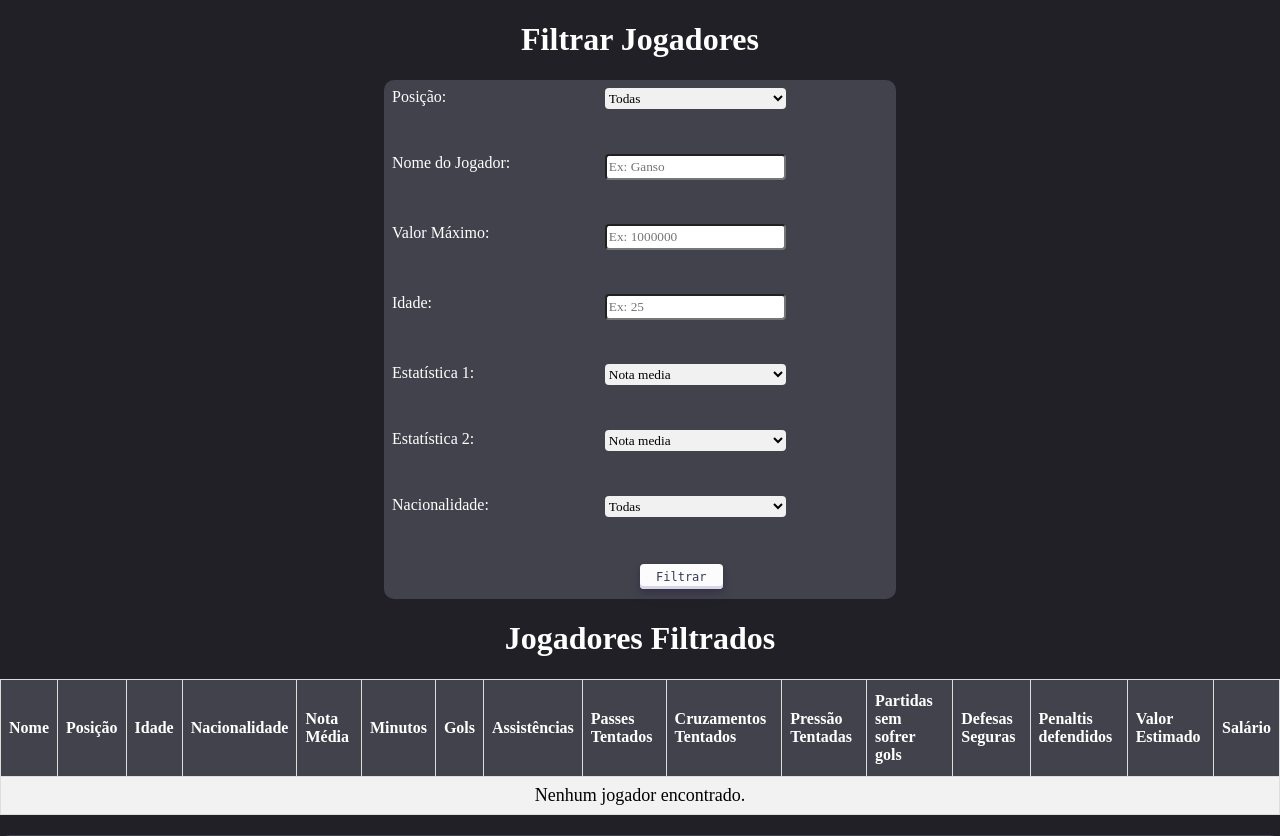
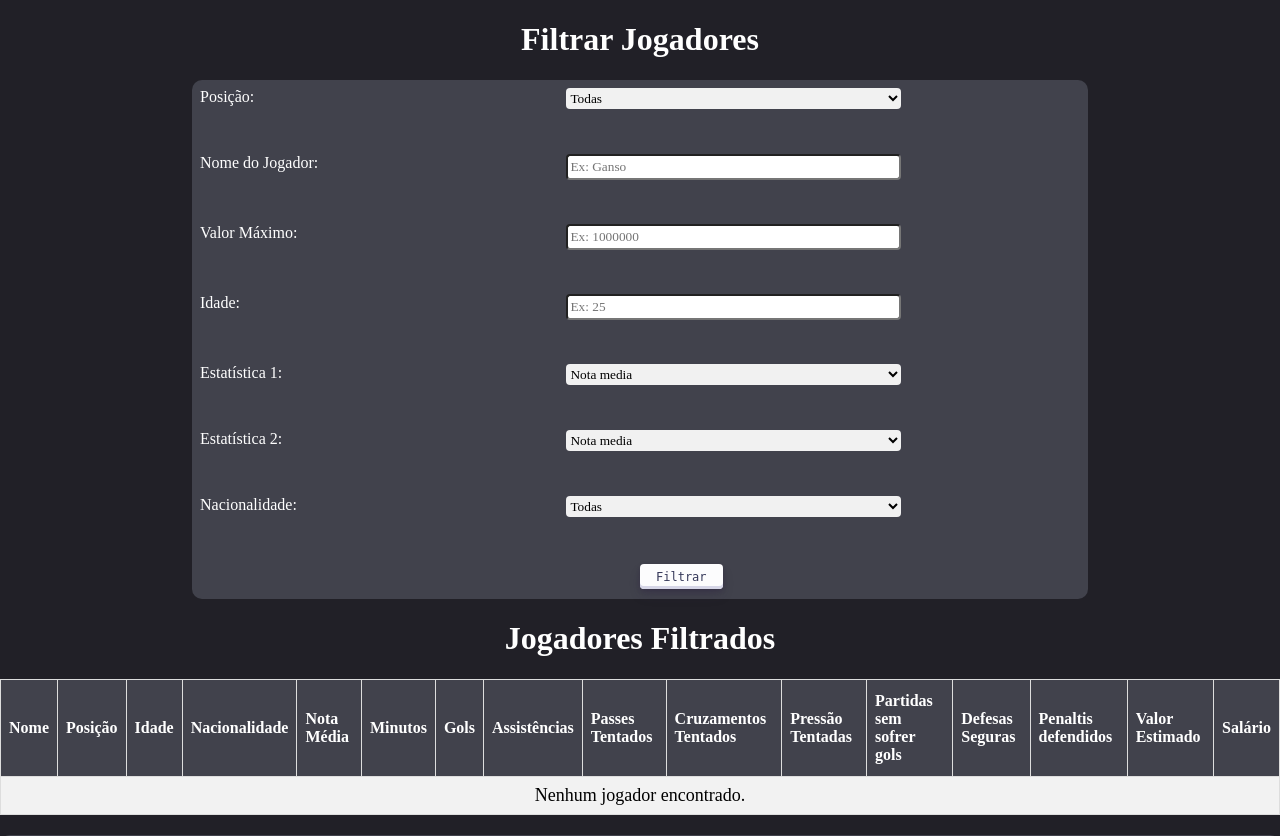
Before and after one commit to GustavoCirneFerreira/Projeto_futebol, a Flask app: page / in a window 1280 px wide. Shown: the top 836 px of the page. Run offline with Flask 3, Linux system fonts and the light colour scheme.

Commit message:
update no estilo

```diff
--- a/static/CSS/estilo.css
+++ b/static/CSS/estilo.css
@@ -18,8 +18,8 @@ h1 {
 #caixa_filtro {
     background-color: #41424C; /* fundo escuro */
     border-radius: 10px; /* cantos arredondados */
-    margin-left: 30%; /* centralizada horizontalmente com margin-left/right */
-    margin-right: 30%;
+    margin-left: 15%; /* centralizada horizontalmente com margin-left/right */
+    margin-right: 15%;
 }
 
 .form-grid {
```
